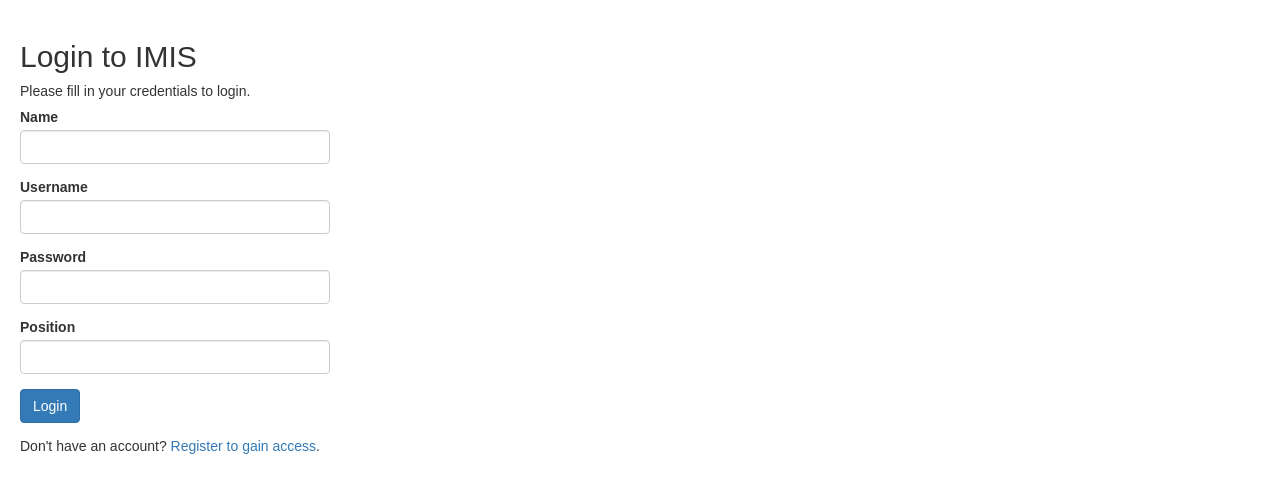
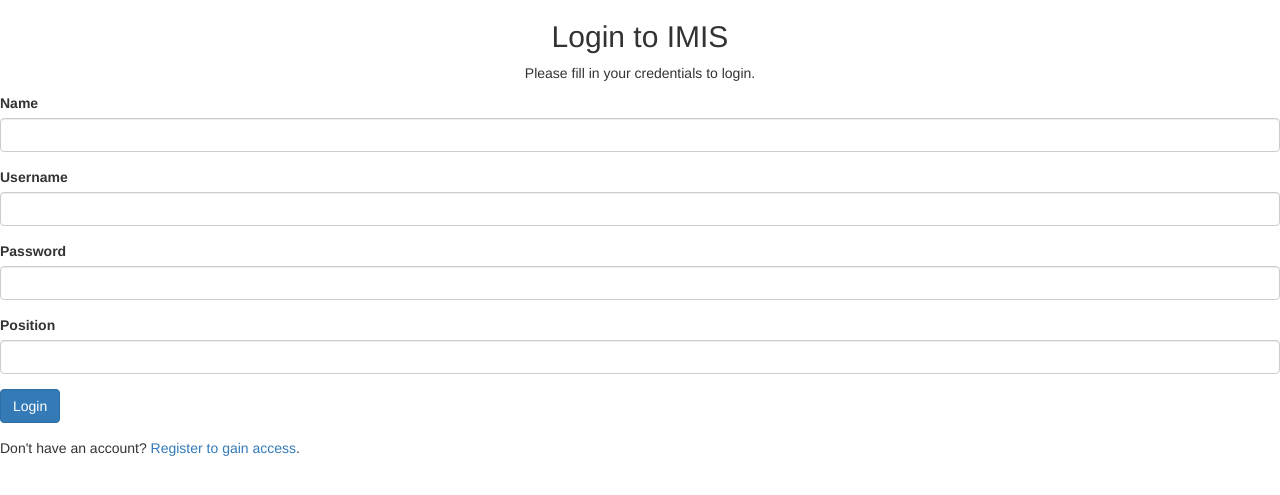
Before and after one commit to seraph2girl/CSE2102--Sonderlude, a PHP site: page /login.php in a window 1280 px wide. Shown: the top 495 px of the page. Run offline with PHP 8.4, Linux system fonts and the light colour scheme.

Commit message:
Add files via upload

```diff
--- a/GPS_IMIS_Website/login.php
+++ b/GPS_IMIS_Website/login.php
@@ -4,7 +4,7 @@ session_start();
 
 // Check if the user is already logged in, if yes then redirect him to welcome page
 if(isset($_SESSION["loggedin"]) && $_SESSION["loggedin"] === true){
-    header("location: welcome.php");
+    header("location: ../index.php");
     exit;
 }
 
@@ -79,7 +79,7 @@ if($_SERVER["REQUEST_METHOD"] == "POST"){
                             $_SESSION["position"] = $position;
 
                             // Redirect user to welcome page
-                            header("location: welcome.php");
+                            header("location: ../index.php");
                         } else{
                             // Display an error message if password is not valid
                             $password_err = "The password you entered was not valid.";
@@ -106,37 +106,36 @@ if($_SERVER["REQUEST_METHOD"] == "POST"){
 <!DOCTYPE html>
 <html lang="en">
 <head>
-    <meta charset="UTF-8">
+
     <title>Login</title>
     <link rel="stylesheet" href="https://maxcdn.bootstrapcdn.com/bootstrap/3.3.7/css/bootstrap.css">
-    <style type="text/css">
-        body{ font: 14px sans-serif; }
-        .wrapper{ width: 350px; padding: 20px; }
+    <link rel="stylesheet" type="text/css" href="style.css">
+
     </style>
 </head>
 <body>
     <div class="wrapper">
-        <h2>Login to IMIS</h2>
-        <p>Please fill in your credentials to login.</p>
+        <h2><center>Login to IMIS</center></h2>
+        <p><center>Please fill in your credentials to login.</center></p>
         <form action="<?php echo htmlspecialchars($_SERVER["PHP_SELF"]); ?>" method="post">
             <div class="form-group <?php echo (!empty($name_err)) ? 'has-error' : ''; ?>">
                 <label>Name</label>
-                <input type="text" name="name" class="form-control" value="<?php echo $name; ?>">
+               <center> <input type="text" name="name" class="form-control" value="<?php echo $name; ?>"></center>
                 <span class="help-block"><?php echo $name_err; ?></span>
               </div>
             <div class="form-group <?php echo (!empty($username_err)) ? 'has-error' : ''; ?>">
                 <label>Username</label>
-                <input type="text" name="username" class="form-control" value="<?php echo $username; ?>">
+               <center> <input type="text" name="username" class="form-control" value="<?php echo $username; ?>"></center>
                 <span class="help-block"><?php echo $username_err; ?></span>
             </div>
             <div class="form-group <?php echo (!empty($password_err)) ? 'has-error' : ''; ?>">
                 <label>Password</label>
-                <input type="password" name="password" class="form-control">
+               <center> <input type="password" name="password" class="form-control"></center>
                 <span class="help-block"><?php echo $password_err; ?></span>
             </div>
             <div class="form-group <?php echo (!empty($position_err)) ? 'has-error' : ''; ?>">
-                <label>Position</label>
-                <input type="text" name="position" class="form-control" value="<?php echo $position; ?>">
+              <label>Position</label>
+             <center>   <input type="text" name="position" class="form-control" value="<?php echo $position; ?>"></center>
                 <span class="help-block"><?php echo $position_err; ?></span>
               </div>
             <div class="form-group">
```
